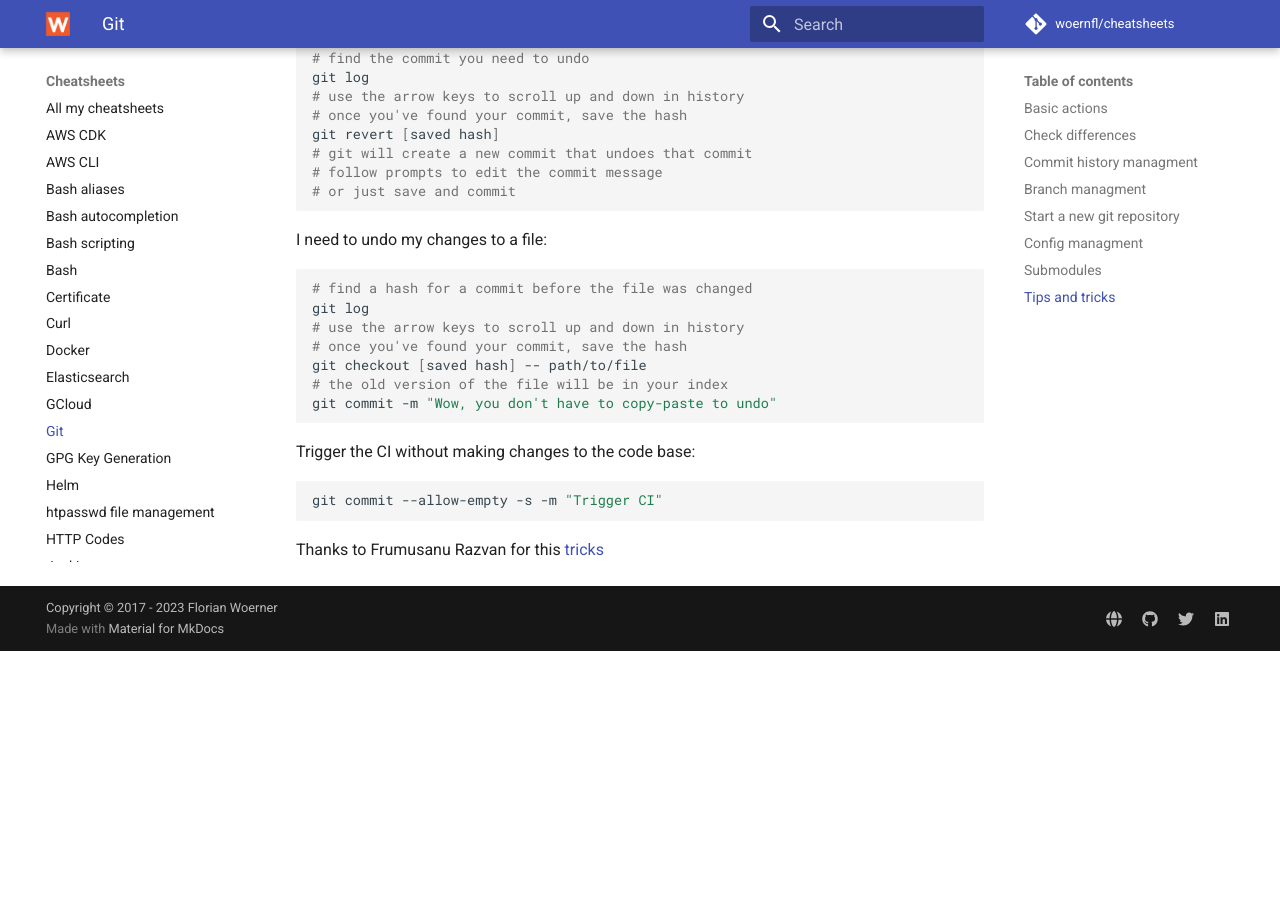
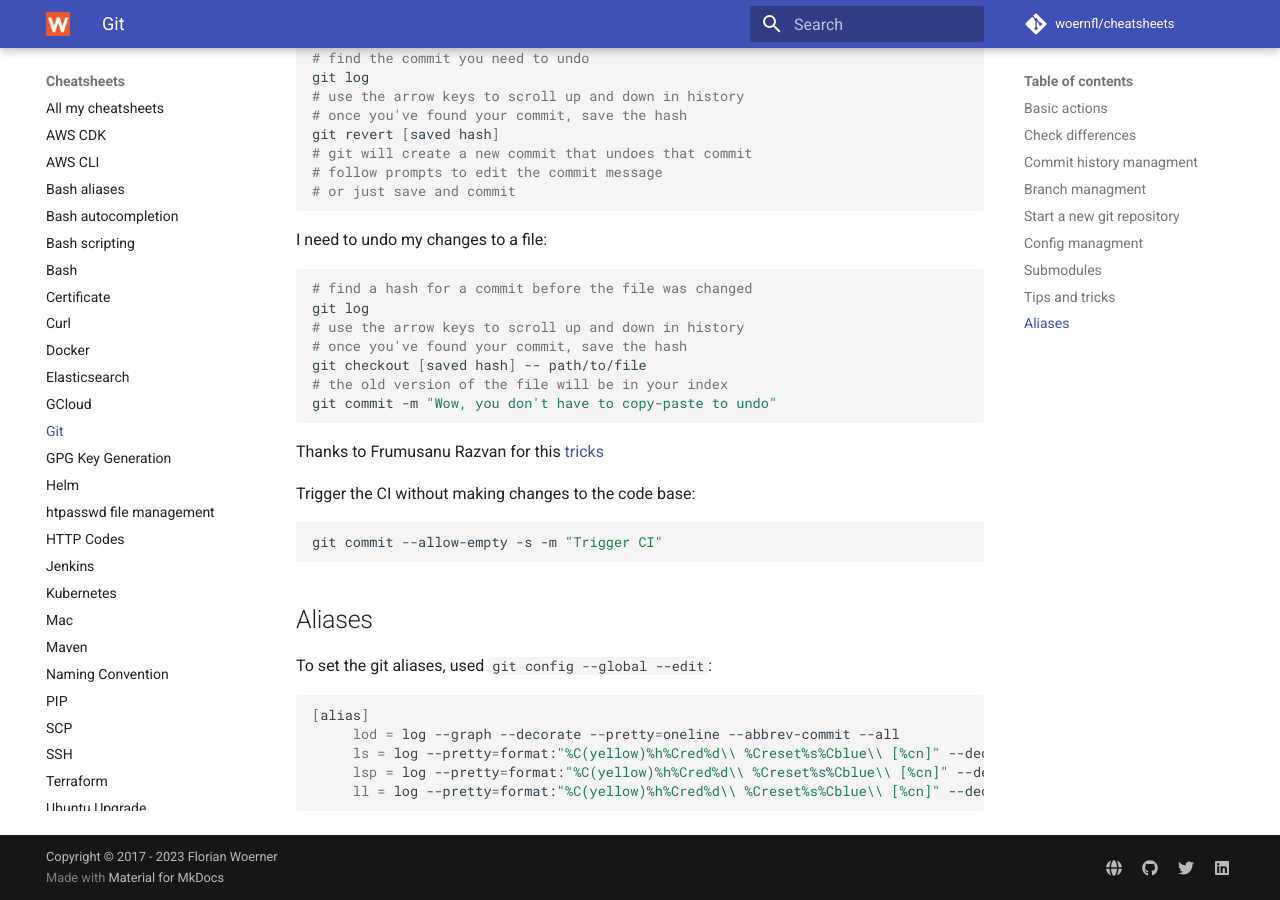
Before and after one commit to woernfl/cheatsheets, an MkDocs documentation site: the page built from docs/git.md, in a window 1280 px wide and 900 px high, scrolled down 5219 px. Built offline with MkDocs 1.6.1 and Material for MkDocs 9.7.7, drawn with Linux system fonts in a browser that asks for light colours; comment, search, counter and statistics services are not loaded; before the commit the page ends 5870 px from its top, so only the background shows below that.

Commit message:
Update git.md

````diff
--- a/docs/git.md
+++ b/docs/git.md
@@ -309,10 +309,22 @@ git checkout [saved hash] -- path/to/file
 git commit -m "Wow, you don't have to copy-paste to undo"
 ```
 
+Thanks to Frumusanu Razvan for this [tricks](https://medium.com/faun/stop-headaches-from-git-3829210d2a31)
+
 Trigger the CI without making changes to the code base:
 
 ```bash
 git commit --allow-empty -s -m "Trigger CI"
 ```
 
-Thanks to Frumusanu Razvan for this [tricks](https://medium.com/faun/stop-headaches-from-git-3829210d2a31)
+## Aliases
+
+To set the git aliases, used `git config --global --edit`:
+
+```bash
+[alias]
+     lod = log --graph --decorate --pretty=oneline --abbrev-commit --all
+     ls = log --pretty=format:"%C(yellow)%h%Cred%d\\ %Creset%s%Cblue\\ [%cn]" --decorate
+     lsp = log --pretty=format:"%C(yellow)%h%Cred%d\\ %Creset%s%Cblue\\ [%cn]" --decorate -p
+     ll = log --pretty=format:"%C(yellow)%h%Cred%d\\ %Creset%s%Cblue\\ [%cn]" --decorate --numstat
+```
````
